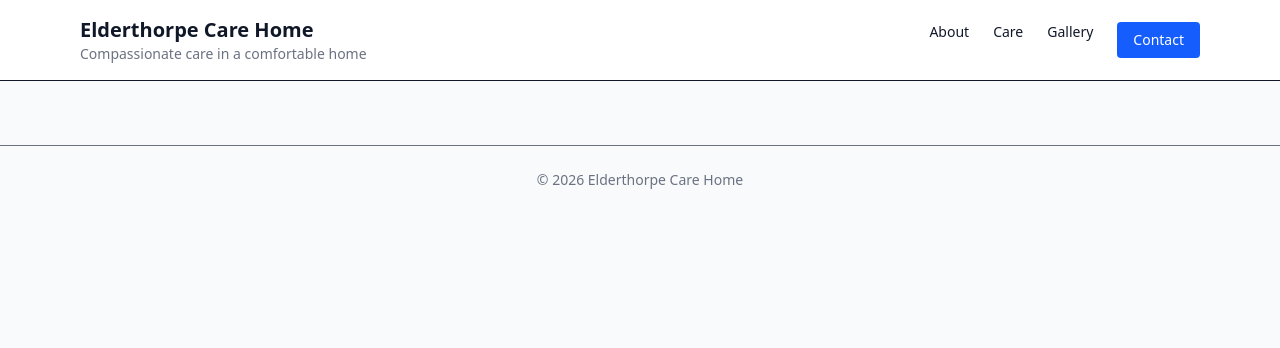
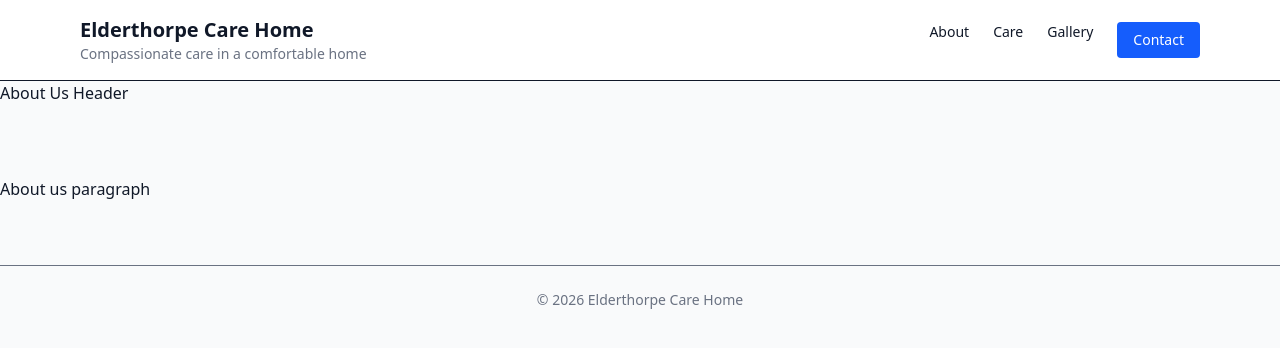
Before and after one commit to AlistairDriscoll/elderthorpe-care-home, a React (Vite) app: page /elderthorpe-care-home/about in a window 1280 px wide. Shown: the top 348 px of the page. Built offline with nearby package versions, Linux system fonts and the light colour scheme.

Commit message:
Add route and template for about page

```diff
--- a/src/App.tsx
+++ b/src/App.tsx
@@ -1,9 +1,11 @@
 import { Routes, Route } from "react-router-dom";
 import "./App.css";
 
+import Home from "./pages/Home";
+import AboutUs from "./pages/AboutUs";
+
 import Header from "./components/Header";
 import Footer from "./components/Footer";
-import Home from "./pages/Home";
 
 export default function App() {
     return (
@@ -12,6 +14,7 @@ export default function App() {
                 <main>
                     <Routes>
                         <Route path="/" element={<Home />} />
+                        <Route path="/about" element={<AboutUs />} />
                     </Routes>
                 </main>
             <Footer />
--- a/src/components/Header.tsx
+++ b/src/components/Header.tsx
@@ -12,9 +12,9 @@ export default function Header() {
                 </Link>
 
                 <nav className="flex gap-6 text-sm font-medium">
-                    <a href="#about" className="hover:text-blue-600">
+                    <Link to={"/about"} className="hover:text-blue-600">
                         About
-                    </a>
+                    </Link>
                     <a href="#care" className="hover:text-blue-600">
                         Care
                     </a>
--- /dev/null
+++ b/src/pages/AboutUs.tsx
@@ -0,0 +1,11 @@
+export default function AboutUs() {
+    return (
+        <>
+            <h1>About Us Header</h1>
+            <br />
+            <br />
+            <br />
+            <p>About us paragraph</p>
+        </>
+    );
+}
--- a/src/pages/Home.tsx
+++ b/src/pages/Home.tsx
@@ -2,7 +2,6 @@ import Hero from "../components/Hero";
 import AboutSection from "../components/AboutSection";
 
 export default function Home() {
-    console.log("Home is rendering")
     return (
         <>
             <Hero />
```
